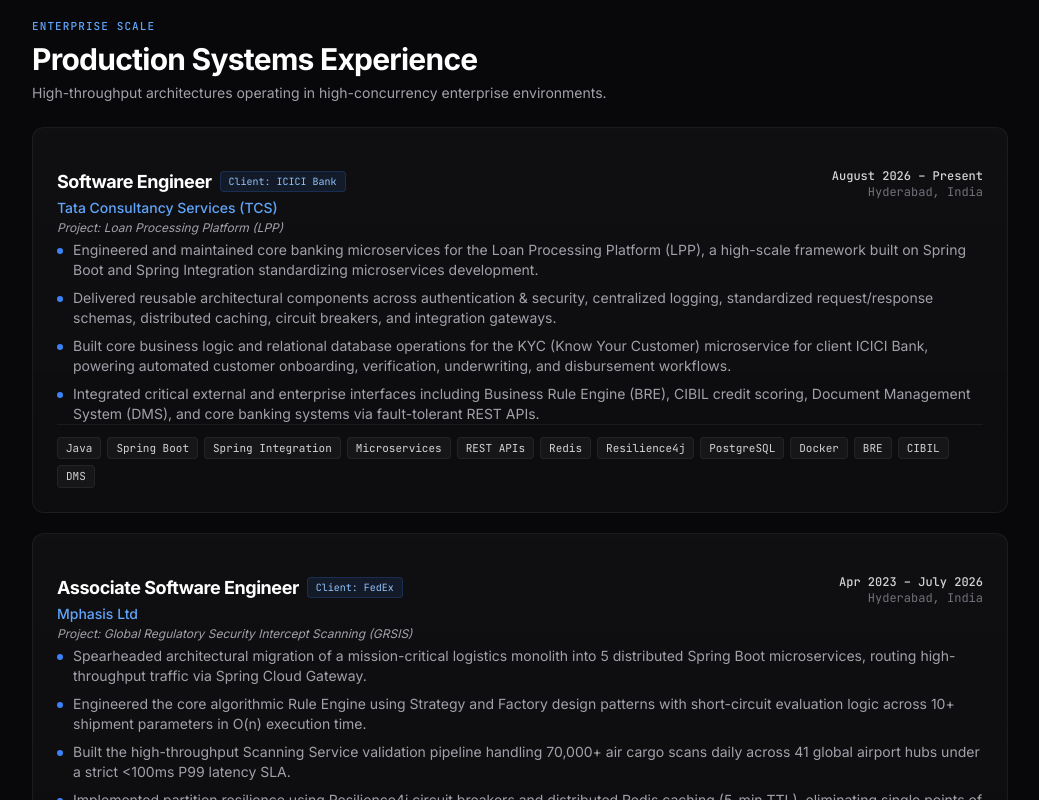
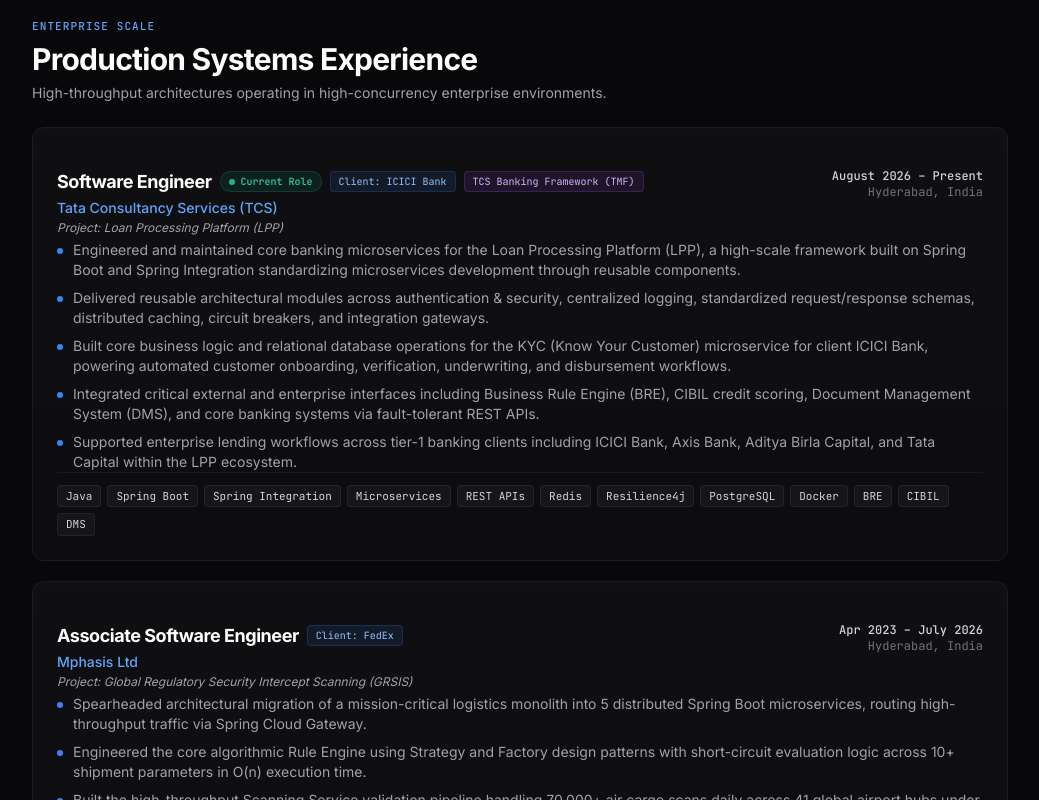
Before and after one commit to naamsanamone/DeveloperPortfolio, a React (Vite) app: page / in a window 1280 px wide. Shown: the part 1760-2560 px from the top of the page, without its empty margins (120-1159 px from the left). Built offline with nearby package versions, Linux system fonts and the light colour scheme.

Commit message:
feat: Enhance portfolio UI with TCS current role badge and banking framework tags, sync updated 2-page resume from YCombinator working directory

```diff
--- a/src/App.tsx
+++ b/src/App.tsx
@@ -177,17 +177,20 @@
 
   const enterpriseExp = [
     {
+      current: true,
       role: "Software Engineer",
       company: "Tata Consultancy Services (TCS)",
       client: "Client: ICICI Bank",
+      badge: "TCS Banking Framework (TMF)",
       project: "Loan Processing Platform (LPP)",
       period: "August 2026 – Present",
       location: "Hyderabad, India",
       points: [
-        "Engineered and maintained core banking microservices for the Loan Processing Platform (LPP), a high-scale framework built on Spring Boot and Spring Integration standardizing microservices development.",
-        "Delivered reusable architectural components across authentication & security, centralized logging, standardized request/response schemas, distributed caching, circuit breakers, and integration gateways.",
+        "Engineered and maintained core banking microservices for the Loan Processing Platform (LPP), a high-scale framework built on Spring Boot and Spring Integration standardizing microservices development through reusable components.",
+        "Delivered reusable architectural modules across authentication & security, centralized logging, standardized request/response schemas, distributed caching, circuit breakers, and integration gateways.",
         "Built core business logic and relational database operations for the KYC (Know Your Customer) microservice for client ICICI Bank, powering automated customer onboarding, verification, underwriting, and disbursement workflows.",
-        "Integrated critical external and enterprise interfaces including Business Rule Engine (BRE), CIBIL credit scoring, Document Management System (DMS), and core banking systems via fault-tolerant REST APIs."
+        "Integrated critical external and enterprise interfaces including Business Rule Engine (BRE), CIBIL credit scoring, Document Management System (DMS), and core banking systems via fault-tolerant REST APIs.",
+        "Supported enterprise lending workflows across tier-1 banking clients including ICICI Bank, Axis Bank, Aditya Birla Capital, and Tata Capital within the LPP ecosystem."
       ],
       tech: ["Java", "Spring Boot", "Spring Integration", "Microservices", "REST APIs", "Redis", "Resilience4j", "PostgreSQL", "Docker", "BRE", "CIBIL", "DMS"]
     },
@@ -476,10 +479,19 @@
                 <SpotlightCard className="p-5 sm:p-6 space-y-4">
                   <div className="flex flex-wrap items-start justify-between gap-3">
                     <div>
-                      <div className="flex items-center gap-2">
+                      <div className="flex flex-wrap items-center gap-2">
                         <h3 className="text-base sm:text-lg font-bold text-white tracking-tight">{exp.role}</h3>
+                        {'current' in exp && exp.current && (
+                          <span className="inline-flex items-center gap-1.5 text-[10px] font-mono px-2 py-0.5 rounded-full bg-emerald-500/10 border border-emerald-500/20 text-emerald-400 font-medium">
+                            <span className="w-1.5 h-1.5 rounded-full bg-emerald-400 animate-pulse" />
+                            Current Role
+                          </span>
+                        )}
                         {exp.client && (
                           <span className="text-[10px] font-mono px-2 py-0.5 rounded bg-blue-500/10 border border-blue-500/20 text-blue-300">{exp.client}</span>
+                        )}
+                        {'badge' in exp && exp.badge && (
+                          <span className="text-[10px] font-mono px-2 py-0.5 rounded bg-purple-500/10 border border-purple-500/20 text-purple-300">{exp.badge}</span>
                         )}
                       </div>
                       <div className="text-xs sm:text-sm font-medium text-blue-400 pt-0.5">{exp.company}</div>
```
Also changed, not shown: 2 other files (tests, documents, lock files or other folders).
